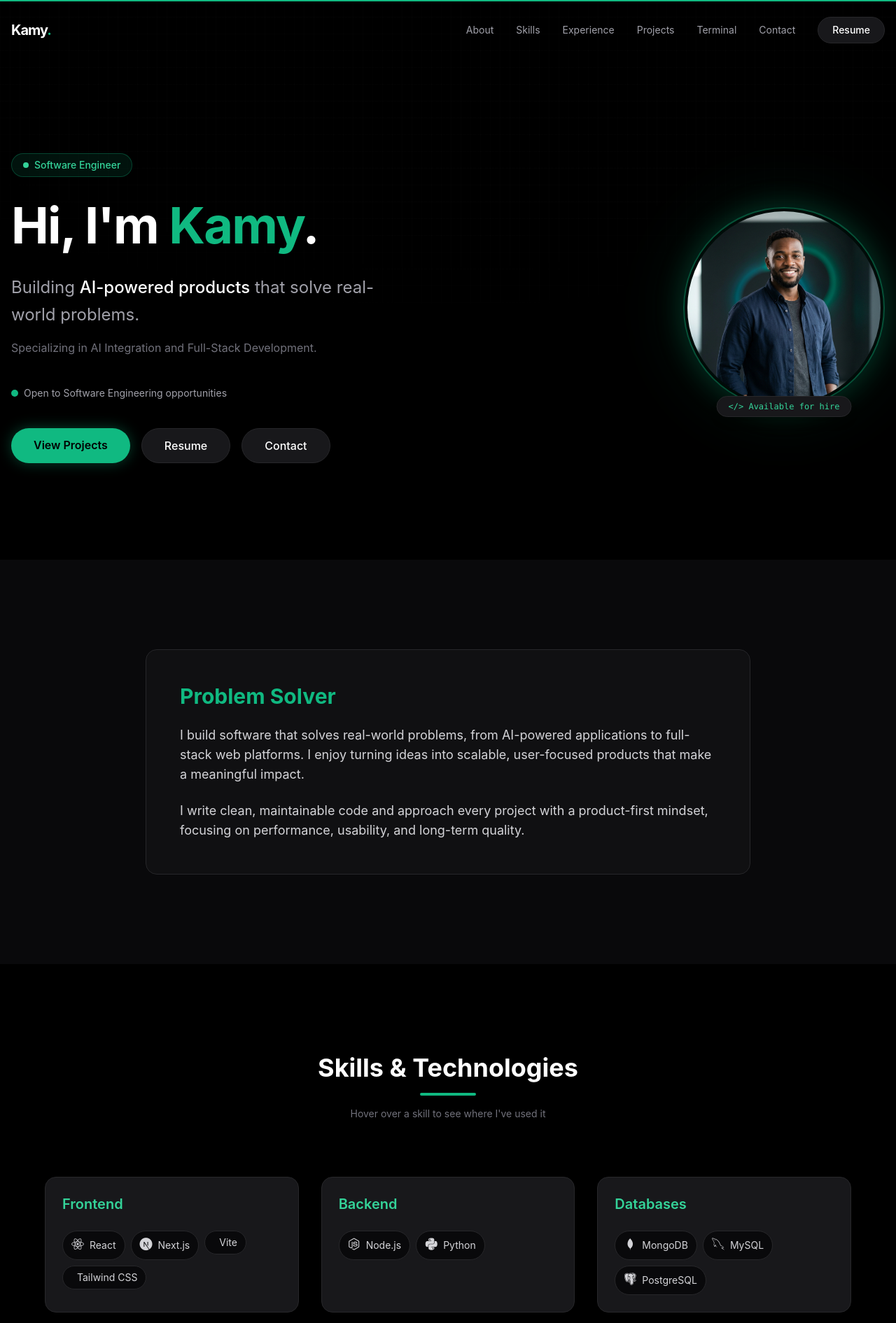
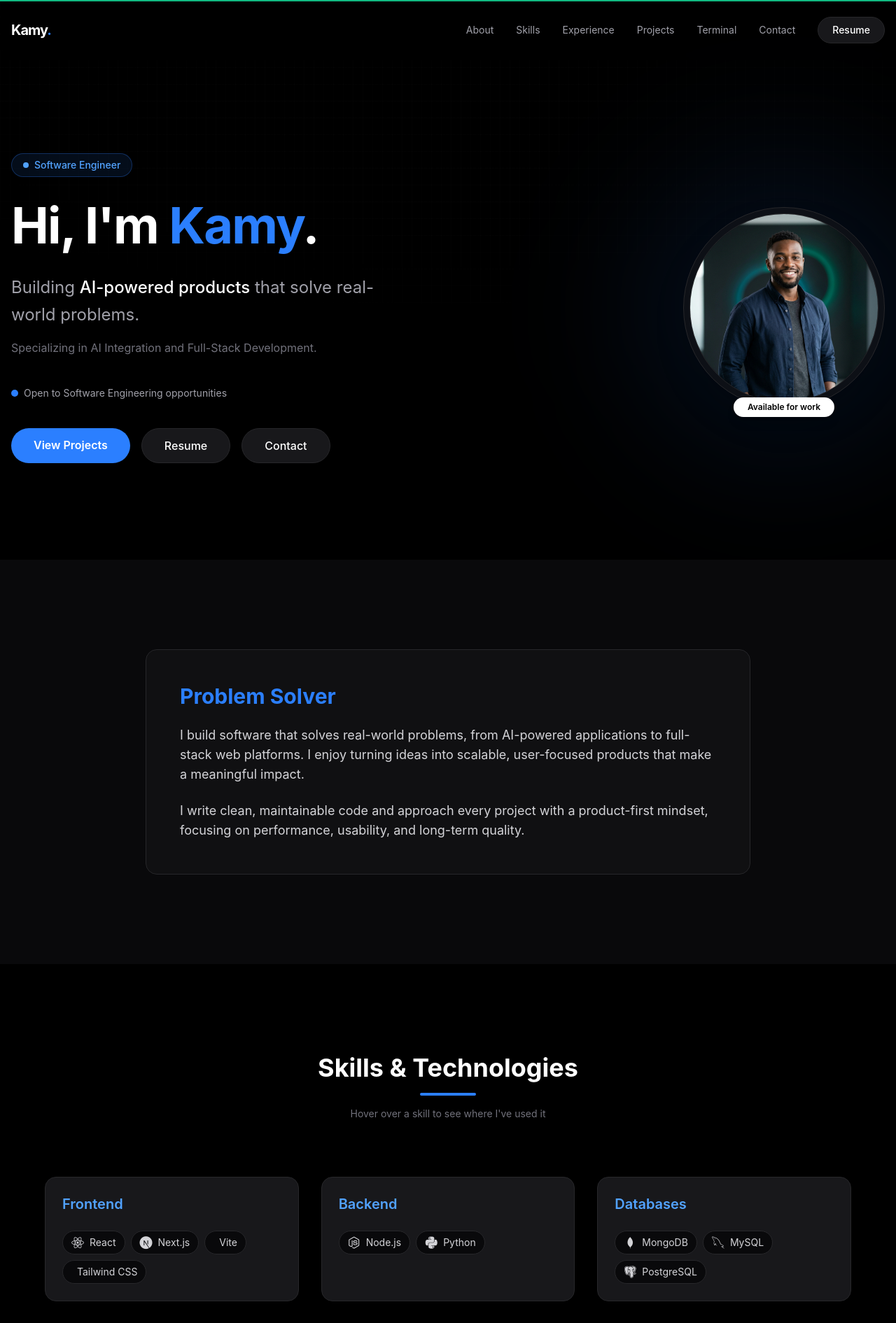
Before and after one commit to kamyCodes/Port-folio, a React (Vite) app: page / in a window 1280 px wide. Shown: the top 1891 px of the page at 70% size. Built offline with nearby package versions, Linux system fonts and the light colour scheme.

Commit message:
refactor: update portfolio design to cleaner aesthetic, add SEO, and improve mobile navbar

```diff
--- a/src/components/About.jsx
+++ b/src/components/About.jsx
@@ -11,7 +11,7 @@ export function About() {
           transition={{ duration: 0.5 }}
           className="p-8 md:p-12 rounded-2xl bg-zinc-900/50 border border-zinc-800 backdrop-blur-sm"
         >
-          <h2 className="text-3xl font-bold mb-6 text-emerald-500">Problem Solver</h2>
+          <h2 className="text-3xl font-bold mb-6 text-blue-500">Problem Solver</h2>
 
           <div className="space-y-6 text-lg text-zinc-300">
             <p>
--- a/src/components/Footer.jsx
+++ b/src/components/Footer.jsx
@@ -5,7 +5,7 @@ export function Footer() {
     <footer className="bg-black py-12 border-t border-zinc-900 text-center text-zinc-500">
       <div className="container mx-auto px-4">
         <p className="mb-4 text-lg font-bold text-white tracking-tighter">
-          Kamy<span className="text-emerald-500">.</span>
+          Kamy<span className="text-blue-500">.</span>
         </p>
         <p className="text-sm">
           &copy; {currentYear} Kamy. Building products, not just code.
--- a/src/components/Hero.jsx
+++ b/src/components/Hero.jsx
@@ -10,8 +10,8 @@ export function Hero() {
         <div className="absolute inset-0 bg-[linear-gradient(to_right,#4f4f4f2e_1px,transparent_1px),linear-gradient(to_bottom,#4f4f4f2e_1px,transparent_1px)] bg-[size:14px_24px] [mask-image:radial-gradient(ellipse_80%_60%_at_50%_0%,#000_70%,transparent_100%)]"></div>
       </div>
 
-      {/* Emerald glow orb */}
-      {/* <div className="absolute top-1/2 left-1/4 -translate-x-1/2 -translate-y-1/2 w-[600px] h-[600px] bg-emerald-500/5 rounded-full blur-[120px] pointer-events-none" /> */}
+      {/* blue glow orb */}
+      {/* <div className="absolute top-1/2 left-1/4 -translate-x-1/2 -translate-y-1/2 w-[600px] h-[600px] bg-blue-500/5 rounded-full blur-[120px] pointer-events-none" /> */}
 
       <div className="container relative z-10 mx-auto px-4 py-20">
         <div className="flex flex-col lg:flex-row items-center justify-between gap-16">
@@ -23,9 +23,9 @@ export function Hero() {
               initial={{ opacity: 0, y: 16 }}
               animate={{ opacity: 1, y: 0 }}
               transition={{ duration: 0.5 }}
-              className="inline-flex items-center gap-2 px-4 py-1.5 rounded-full border border-emerald-500/30 bg-emerald-500/10 text-emerald-400 text-sm font-medium mb-6"
+              className="inline-flex items-center gap-2 px-4 py-1.5 rounded-full border border-blue-500/30 bg-blue-500/10 text-blue-400 text-sm font-medium mb-6"
             >
-              <span className="w-2 h-2 rounded-full bg-emerald-400 " />
+              <span className="w-2 h-2 rounded-full bg-blue-400 " />
               Software Engineer
             </motion.div>
 
@@ -37,9 +37,9 @@ export function Hero() {
               className="text-5xl md:text-7xl font-bold tracking-tight mb-6 leading-tight"
             >
               Hi, I'm{" "}
-              <span className="text-emerald-500 relative">
+              <span className="text-blue-500 relative">
                 Kamy
-                {/* <span className="absolute -bottom-1 left-0 right-0 h-[3px] bg-emerald-500/40 rounded-full" /> */}
+                {/* <span className="absolute -bottom-1 left-0 right-0 h-[3px] bg-blue-500/40 rounded-full" /> */}
               </span>
               .
             </motion.h1>
@@ -71,8 +71,8 @@ export function Hero() {
               className="inline-flex items-center gap-2 text-sm text-zinc-400 mb-10"
             >
               <span className="relative flex h-2.5 w-2.5">
-                <span className="animate-ping absolute inline-flex h-full w-full rounded-full bg-emerald-400 opacity-75"></span>
-                <span className="relative inline-flex rounded-full h-2.5 w-2.5 bg-emerald-500"></span>
+                <span className="animate-ping absolute inline-flex h-full w-full rounded-full bg-blue-400 opacity-75"></span>
+                <span className="relative inline-flex rounded-full h-2.5 w-2.5 bg-blue-500"></span>
               </span>
               Open to Software Engineering opportunities
             </motion.div>
@@ -84,7 +84,7 @@ export function Hero() {
               transition={{ duration: 0.5, delay: 0.35 }}
               className="flex flex-wrap gap-4 justify-center lg:justify-start"
             >
-              <a href="#featured-project" className="px-8 py-3 rounded-full bg-emerald-500 text-black font-semibold hover:bg-emerald-400 transition-all shadow-[0_0_20px_rgba(16,185,129,0.35)] hover:shadow-[0_0_30px_rgba(16,185,129,0.55)] hover:scale-105">
+              <a href="#featured-project" className="px-8 py-3 rounded-full bg-blue-500 text-white font-semibold hover:bg-blue-600 transition-all shadow-lg hover:scale-105">
                 View Projects
               </a>
               <a href="/Kamyomobong_Resume_Updated.pdf" target="_blank" className="px-8 py-3 rounded-full bg-zinc-900 border border-zinc-800 text-white font-medium hover:bg-zinc-800 hover:border-zinc-700 transition-all hover:scale-105">
@@ -104,19 +104,21 @@ export function Hero() {
             className="flex-shrink-0 flex items-center justify-center"
           >
             <div className="relative">
-              {/* Outer glow ring */}
-              <div className="absolute inset-0 rounded-full bg-emerald-500/20 blur-2xl scale-110 animate-pulse" />
-              {/* Border ring */}
-              <div className="relative w-56 h-56 md:w-72 md:h-72 rounded-full border-2 border-emerald-500/40 p-1 shadow-[0_0_40px_rgba(16,185,129,0.25)]">
+              {/* Subtle background blob */}
+              <div className="absolute inset-0 rounded-full bg-blue-500/10 blur-3xl scale-150" />
+
+              {/* Clean Profile Image container */}
+              <div className="relative w-56 h-56 md:w-72 md:h-72 rounded-full border border-zinc-800 p-2 bg-zinc-900/50 shadow-2xl">
                 <img
                   src="/profile.png"
                   alt="Kamy — Software Engineer"
-                  className="w-full h-full rounded-full object-cover object-top"
+                  className="w-full h-full rounded-full object-cover object-top border border-zinc-800"
                 />
               </div>
-              {/* Floating badge */}
-              <div className="absolute -bottom-3 left-1/2 -translate-x-1/2 bg-zinc-900 border border-zinc-800 rounded-full px-4 py-1.5 text-xs font-mono text-emerald-400 whitespace-nowrap shadow-lg">
-                &lt;/&gt; Available for hire
+
+              {/* Floating badge (non-terminal) */}
+              <div className="absolute -bottom-3 left-1/2 -translate-x-1/2 bg-white text-black font-semibold rounded-full px-5 py-1.5 text-xs whitespace-nowrap shadow-lg">
+                Available for work
               </div>
             </div>
           </motion.div>
--- a/src/components/ProjectCards.jsx
+++ b/src/components/ProjectCards.jsx
@@ -3,13 +3,6 @@ import { FaGithub } from "react-icons/fa";
 import { ExternalLink } from "lucide-react";
 
 const projects = [
-  {
-    title: "Local Job Connect",
-    description: "A dual-portal job platform connecting local businesses with nearby talent. Includes features like resume parsing and real-time messaging.",
-    tech: ["React", "Node.js", "Express", "MongoDB"],
-    github: "https://github.com/kamyCodes/Local-Job-Connect",
-    live: "https://local-job-connect-e6m3.onrender.com/"
-  },
   {
     title: "Energy2Green Website",
     description: "A modern corporate website for a renewable energy company, showcasing solar products, services, and company information with a responsive, professional design.",
@@ -32,7 +25,7 @@ export function ProjectCards() {
       <div className="container mx-auto px-4">
         <div className="text-center mb-16">
           <h2 className="text-3xl font-bold mb-4">Other Projects</h2>
-          <div className="h-1 w-16 bg-emerald-500 mx-auto rounded-full mb-8"></div>
+          <div className="h-1 w-16 bg-blue-500 mx-auto rounded-full mb-8"></div>
         </div>
 
         <div className="grid grid-cols-1 md:grid-cols-2 lg:grid-cols-3 gap-8 max-w-6xl mx-auto">
@@ -43,17 +36,17 @@ export function ProjectCards() {
               whileInView={{ opacity: 1, y: 0 }}
               viewport={{ once: true }}
               transition={{ duration: 0.5, delay: idx * 0.1 }}
-              className="bg-zinc-900 border border-zinc-800 rounded-2xl p-8 flex flex-col hover:-translate-y-2 hover:border-emerald-500/30 hover:shadow-[0_10px_30px_rgba(16,185,129,0.1)] transition-all duration-300"
+              className="bg-zinc-900 border border-zinc-800 rounded-2xl p-8 flex flex-col hover:-translate-y-2 hover:border-blue-500/30 hover:shadow-[0_10px_30px_rgba(16,185,129,0.1)] transition-all duration-300"
             >
               <div className="flex justify-between items-center mb-6">
-                <div className="w-12 h-12 bg-zinc-950 rounded-xl flex items-center justify-center border border-zinc-800 text-emerald-500">
+                <div className="w-12 h-12 bg-zinc-950 rounded-xl flex items-center justify-center border border-zinc-800 text-blue-500">
                   <svg xmlns="http://www.w3.org/2000/svg" width="24" height="24" viewBox="0 0 24 24" fill="none" stroke="currentColor" strokeWidth="2" strokeLinecap="round" strokeLinejoin="round"><path d="M22 12h-4l-3 9L9 3l-3 9H2"/></svg>
                 </div>
                 <div className="flex gap-3">
-                  <a href={project.github} className="text-zinc-400 hover:text-emerald-500 transition-colors" target="_blank" rel="noreferrer">
+                  <a href={project.github} className="text-zinc-400 hover:text-blue-500 transition-colors" target="_blank" rel="noreferrer">
                     <FaGithub size={20} />
                   </a>
-                  <a href={project.live} className="text-zinc-400 hover:text-emerald-500 transition-colors" target="_blank" rel="noreferrer">
+                  <a href={project.live} className="text-zinc-400 hover:text-blue-500 transition-colors" target="_blank" rel="noreferrer">
                     <ExternalLink size={20} />
                   </a>
                 </div>
@@ -64,7 +57,7 @@ export function ProjectCards() {
 
               <div className="flex flex-wrap gap-2 mt-auto">
                 {project.tech.map(tech => (
-                  <span key={tech} className="text-xs font-mono text-emerald-500 bg-emerald-500/10 px-2 py-1 rounded">
+                  <span key={tech} className="text-xs font-mono text-blue-500 bg-blue-500/10 px-2 py-1 rounded">
                     {tech}
                   </span>
                 ))}
--- a/src/components/Skills.jsx
+++ b/src/components/Skills.jsx
@@ -1,5 +1,6 @@
 import { motion } from "framer-motion";
 import { useState } from "react";
+import { Bot, Lightbulb, MessageSquare, FileText } from "lucide-react";
 
 const skills = {
   Frontend: [
@@ -18,10 +19,10 @@ const skills = {
     { name: "PostgreSQL", iconClass: "devicon-postgresql-plain", context: "Relational data storage" },
   ],
   AI: [
-    { name: "AI APIs", emoji: "🤖", context: "Integrated across multiple projects" },
-    { name: "Prompt Engineering", emoji: "💡", context: "Used in AI chatbot projects" },
-    { name: "AI Chatbots", emoji: "💬", context: "Built custom LLM-powered bots" },
-    { name: "LLM Text Processing", emoji: "📄", context: "Core of FakeNewsCTIAnalyzer" },
+    { name: "AI APIs", LucideIcon: Bot, context: "Integrated across multiple projects" },
+    { name: "Prompt Engineering", LucideIcon: Lightbulb, context: "Used in AI chatbot projects" },
+    { name: "AI Chatbots", LucideIcon: MessageSquare, context: "Built custom LLM-powered bots" },
+    { name: "LLM Text Processing", LucideIcon: FileText, context: "Core of FakeNewsCTIAnalyzer" },
   ],
   Tools: [
     { name: "Git", iconClass: "devicon-git-plain", context: "Version control for every project" },
@@ -35,8 +36,10 @@ function SkillBadge({ skill }) {
 
   return (
     <div className="relative" onMouseEnter={() => setHovered(true)} onMouseLeave={() => setHovered(false)}>
-      <span className="px-3 py-1.5 rounded-full text-sm bg-zinc-950 border border-zinc-800 text-zinc-300 hover:border-emerald-500/50 hover:text-white transition-all cursor-default flex items-center gap-2 select-none">
-        <span className="text-lg">{skill.iconClass ? <i className={skill.iconClass}></i> : skill.emoji}</span>
+      <span className="px-3 py-1.5 rounded-full text-sm bg-zinc-950 border border-zinc-800 text-zinc-300 hover:border-blue-500/50 hover:text-white transition-all cursor-default flex items-center gap-2 select-none">
+        <span className="text-lg flex items-center justify-center">
+          {skill.iconClass ? <i className={skill.iconClass}></i> : skill.LucideIcon ? <skill.LucideIcon size={18} /> : skill.emoji}
+        </span>
         <span>{skill.name}</span>
       </span>
       {hovered && (
@@ -44,10 +47,10 @@ function SkillBadge({ skill }) {
           initial={{ opacity: 0, y: 4, scale: 0.95 }}
           animate={{ opacity: 1, y: 0, scale: 1 }}
           transition={{ duration: 0.15 }}
-          className="absolute bottom-full left-1/2 -translate-x-1/2 mb-2 px-3 py-1.5 bg-zinc-900 border border-emerald-500/30 rounded-lg text-xs text-emerald-400 whitespace-nowrap z-10 shadow-xl"
+          className="absolute bottom-full left-1/2 -translate-x-1/2 mb-2 px-3 py-1.5 bg-zinc-900 border border-blue-500/30 rounded-lg text-xs text-blue-400 whitespace-nowrap z-10 shadow-xl"
         >
           {skill.context}
-          <div className="absolute top-full left-1/2 -translate-x-1/2 w-2 h-2 bg-zinc-900 border-r border-b border-emerald-500/30 rotate-45 -mt-1" />
+          <div className="absolute top-full left-1/2 -translate-x-1/2 w-2 h-2 bg-zinc-900 border-r border-b border-blue-500/30 rotate-45 -mt-1" />
         </motion.div>
       )}
     </div>
@@ -60,7 +63,7 @@ export function Skills() {
       <div className="container mx-auto px-4">
         <div className="text-center mb-20">
           <h2 className="text-4xl font-bold mb-4">Skills &amp; Technologies</h2>
-          <div className="h-1 w-20 bg-emerald-500 mx-auto rounded-full mb-4"></div>
+          <div className="h-1 w-20 bg-blue-500 mx-auto rounded-full mb-4"></div>
           <p className="text-zinc-500 text-sm">Hover over a skill to see where I've used it</p>
         </div>
 
@@ -72,9 +75,9 @@ export function Skills() {
               whileInView={{ opacity: 1, y: 0 }}
               viewport={{ once: true }}
               transition={{ duration: 0.5, delay: idx * 0.1 }}
-              className="p-6 rounded-2xl bg-zinc-900 border border-zinc-800 hover:border-emerald-500/30 transition-colors group"
+              className="p-6 rounded-2xl bg-zinc-900 border border-zinc-800 hover:border-blue-500/30 transition-colors group"
             >
-              <h3 className="text-xl font-semibold mb-6 text-emerald-400">{category}</h3>
+              <h3 className="text-xl font-semibold mb-6 text-blue-400">{category}</h3>
               <div className="flex flex-wrap gap-2">
                 {items.map((skill) => (
                   <SkillBadge key={skill.name} skill={skill} />
```
Also changed, not shown: index.html (+7 -2 lines), src/components/Contact.jsx (+11 -11 lines), src/components/Experience.jsx (+6 -6 lines), src/components/FeaturedProject.jsx (+4 -4 lines), src/components/Navbar.jsx (+7 -7 lines), src/components/Terminal.jsx (+8 -8 lines).
